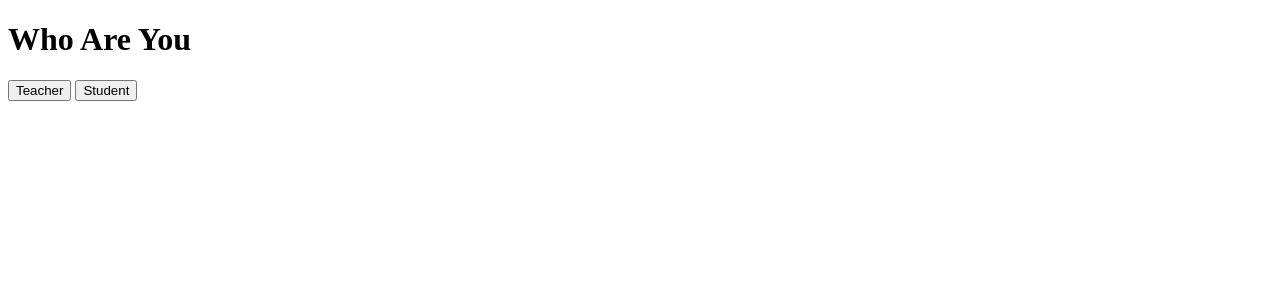
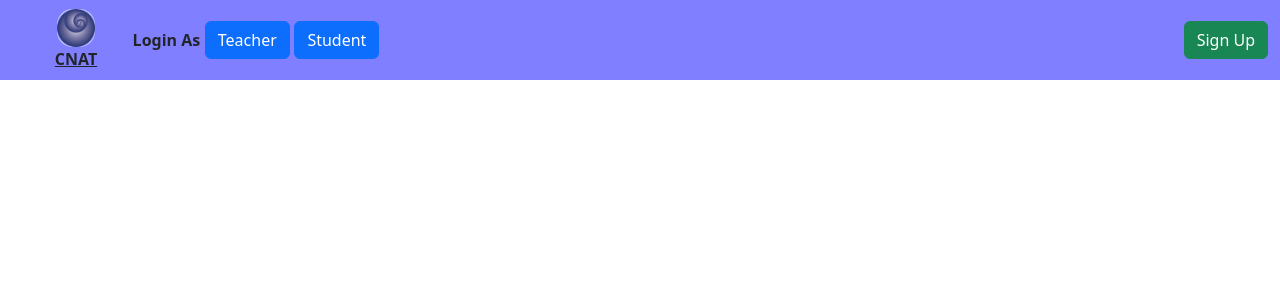
Before and after one commit to DevaanshuSingh/Mcqs, a PHP site: page / in a window 1280 px wide. Shown: the top 300 px of the page. Run offline with PHP 8.4, Linux system fonts and the light colour scheme.

Commit message:
Main(Landing) Page,

```diff
--- a/index.php
+++ b/index.php
@@ -1,13 +1,112 @@
 <!DOCTYPE html>
 <html lang="en">
+
 <head>
     <meta charset="UTF-8">
     <meta name="viewport" content="width=device-width, initial-scale=1.0">
     <title>Document</title>
+    <link href="https://cdn.jsdelivr.net/npm/bootstrap@5.3.3/dist/css/bootstrap.min.css" rel="stylesheet"
+        integrity="sha384-QWTKZyjpPEjISv5WaRU9OFeRpok6YctnYmDr5pNlyT2bRjXh0JMhjY6hW+ALEwIH" crossorigin="anonymous">
+
+    <style>
+        * {
+            margin: 0;
+            padding: 0;
+        }
+
+        .navbar {
+            margin: 0 0 ;
+            height: 10vh;
+            background-color: rgba(0, 0, 255, 0.5) !important;
+            display: flex;
+            align-items: center;
+            justify-content: space-around;
+
+        }
+
+         .picture {
+            display: flex;
+            flex-direction: column;
+            align-items: center;
+            justify-content: center;
+            height: auto;
+            /* width: 50px; */
+            /* background-color: red; */
+            /* border: 1px solid black;
+            overflow: hidden; */
+            /* background-color: red; */
+            height: 10vh;
+            width:10vw;
+        }
+
+        .logo {
+            display: flex;
+            align-items: center;
+            justify-content: center;
+            /* height: auto; */
+            width: 30%;
+            background-color: rgba(255, 255, 255, 0.5);
+            border-radius: 40%;
+            /* border: 1px solid black; */
+            overflow: hidden;
+        }
+
+        .section {
+            width: 20%;
+            position: absolute;
+            left: 10%;
+            display: flex;
+            align-items: center;
+            justify-content: space-evenly;
+            /* border: 1px solid black; */
+        }
+
+        img {
+            max-width: 100%;
+            height: auto;
+            object-fit: contain;
+            background-position: center;
+            display: block;
+        }
+    </style>
 </head>
+
 <body>
-    <h1>Who Are You</h1>
-    <a href="select_subject.php"><button>Teacher</button></a>
-    <a href="test.php"><button>Student</button></a>
+    <!-- <nav>
+        <picture>
+            <img src="codernaccotax.png" alt="codernaccotax Image">
+        </picture>
+        <div class="login-as">
+        <h1>Login As</h1>
+            <a href="select_subject.php"><button>Teacher</button></a>
+            <a href="test.php"><button>Student</button></a>
+        </div>
+    </nav> -->
+    <nav class="navbar navbar-expand-lg bg-body-tertiary">
+        <div class="container-fluid">
+            <div class="picture">
+                    <div class="logo">
+                        <img src="codernaccotax.png" alt="codernaccotax">
+                    </div>
+                    <strong><u>CNAT</u></strong>
+            </div>
+
+            <div class="section">
+                <strong>Login As</strong>
+                <a class="btn btn-primary" href="select_subject.php">Teacher</a>
+                <a class="btn btn-primary" href="test.php">Student</a>
+            </div>
+
+            <div class="signup">
+                <button class="btn btn-success">Sign Up</button>
+            </div>
+
+        </div>
+    </nav>
+
+    <script src="https://cdn.jsdelivr.net/npm/bootstrap@5.3.3/dist/js/bootstrap.bundle.min.js"
+        integrity="sha384-YvpcrYf0tY3lHB60NNkmXc5s9fDVZLESaAA55NDzOxhy9GkcIdslK1eN7N6jIeHz"
+        crossorigin="anonymous"></script>
 </body>
+
 </html>
```
Also changed, not shown: complete.php (+13 -3 lines), database.sql (+10 -0 lines), go.php (deleted, +0 -46 lines), set_questions.php (+9 -9 lines), config.php (line endings or trailing spaces).
